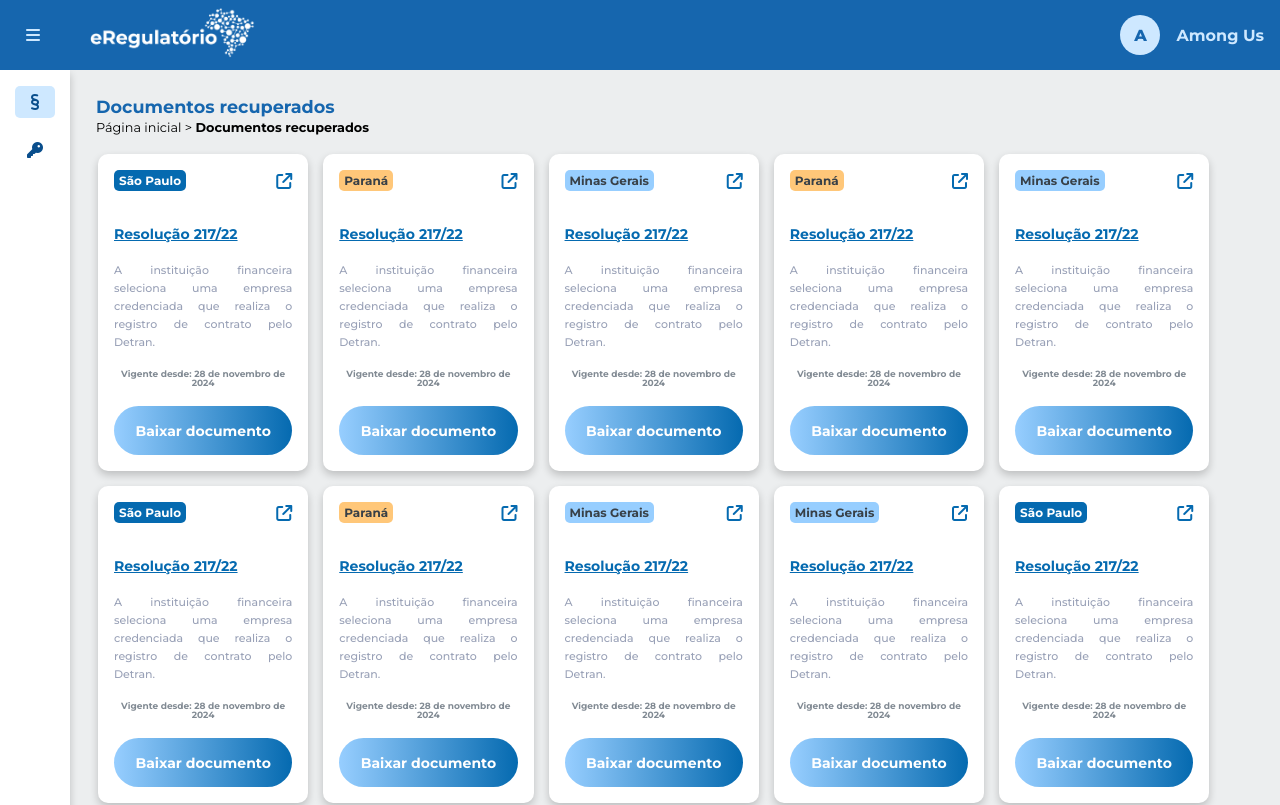
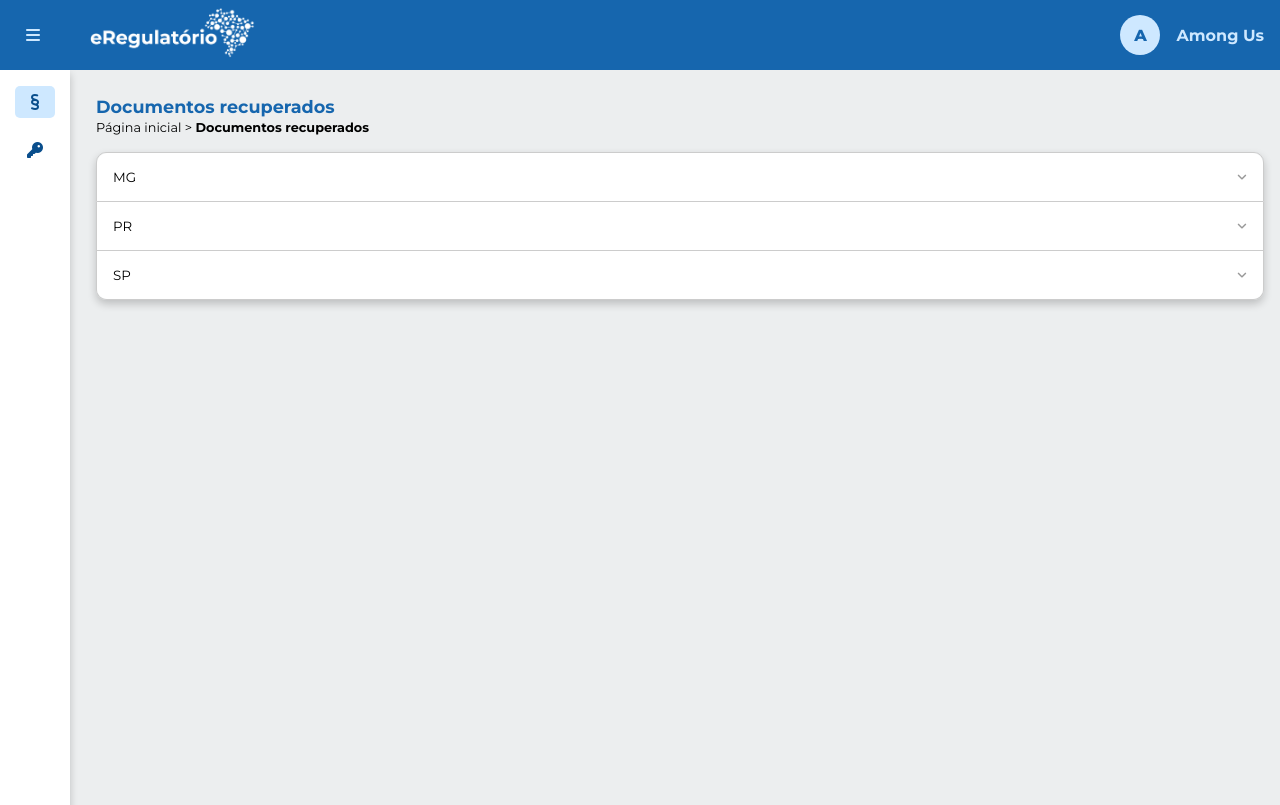
Before and after one commit to nicoledalarmelina/hackathon-among-us, an Angular app: page /documentos-recuperados in a window 1280 px wide. Shown: the top 805 px of the page. Built offline with nearby package versions, Linux system fonts and the light colour scheme.

Commit message:
feat: documentos recuperados

```diff
--- /dev/null
+++ b/src/app/core/models/documentos-recuperados/documentos-agrupados.model.ts
@@ -0,0 +1,6 @@
+import { DocumentoRecuperado } from "../dashboard/documento-recuperado.model";
+
+export class DocumentosAgrupados {
+    uf: string;
+    listaDocumentos: DocumentoRecuperado[];
+}
--- a/src/app/pages/documentos-recuperados/documentos-recuperados.component.html
+++ b/src/app/pages/documentos-recuperados/documentos-recuperados.component.html
@@ -1,7 +1,36 @@
 <div class="documentos-recuperados-page">
     <app-breadcrumb [page]="'Documentos recuperados'"></app-breadcrumb>
 
-    <div class="row mr-1 mb-1">
+    <cdk-accordion class="accordion mr-1">
+        @for (item of groupedDocs; track item; let index = $index) {
+        <cdk-accordion-item #accordionItem="cdkAccordionItem" class="accordion-item">
+            <button class="accordion-item-header" (click)="accordionItem.toggle()" tabindex="0"
+                [attr.id]="'accordion-header-' + index" [attr.aria-expanded]="accordionItem.expanded"
+                [attr.aria-controls]="'accordion-body-' + index">
+                {{ item.uf }}
+                <span class="accordion-item-description">
+                    <i class="fa-solid" [ngClass]="accordionItem.expanded ? 'fa-angle-up' : 'fa-angle-down'"></i>
+                </span>
+            </button>
+            @if(accordionItem.expanded) {
+            <div class="accordion-item-body" role="region" [style.display]="accordionItem.expanded ? '' : 'none'"
+                [attr.id]="'accordion-body-' + index" [attr.aria-labelledby]="'accordion-header-' + index">
+
+                <section class="docs-carousel">
+                    @for(documento of item.listaDocumentos; track documento) {
+                    <div class="document">
+                        <app-file-card [documento]="documento"></app-file-card>
+                    </div>
+                    }
+                </section>
+
+            </div>
+            }
+        </cdk-accordion-item>
+        }
+    </cdk-accordion>
+
+    <!-- <div class="row mr-1 mb-1">
         <section class="docs-carousel">
             @for(documento of listaDocumentos; track documento) {
             <div class="document">
@@ -9,5 +38,5 @@
             </div>
             }
         </section>
-    </div>
+    </div> -->
 </div>
--- a/src/app/pages/documentos-recuperados/documentos-recuperados.component.scss
+++ b/src/app/pages/documentos-recuperados/documentos-recuperados.component.scss
@@ -17,3 +17,64 @@
         width: 18%;
     }
 }
+
+.accordion {
+    display: block;
+    box-shadow: 0px 4px 8px rgba(0, 0, 0, 0.2);
+    border-radius: 10px;
+}
+
+.accordion-item {
+    display: block;
+    border: solid 1px #ccc;
+}
+
+.accordion-item+.accordion-item {
+    border-top: none;
+}
+
+.accordion-item-header {
+    display: flex;
+    align-items: center;
+    justify-content: space-between;
+    width: 100%;
+    background: none;
+    border: none;
+    padding: 16px;
+    text-align: left;
+    background-color: #FFF;
+}
+
+.accordion-item-description {
+    font-size: 0.85em;
+    color: #999;
+}
+
+.accordion-item-body {
+    padding: 16px;
+}
+
+.accordion-item-header:hover {
+    cursor: pointer;
+    background-color: #eee;
+}
+
+.accordion-item:first-child {
+    border-top-left-radius: 10px;
+    border-top-right-radius: 10px;
+
+    .accordion-item-header {
+        border-top-left-radius: 10px;
+        border-top-right-radius: 10px;
+    }
+}
+
+.accordion-item:last-child {
+    border-bottom-left-radius: 10px;
+    border-bottom-right-radius: 10px;
+
+    .accordion-item-header {
+        border-bottom-left-radius: 10px;
+        border-bottom-right-radius: 10px;
+    }
+}
--- a/src/app/pages/documentos-recuperados/documentos-recuperados.component.ts
+++ b/src/app/pages/documentos-recuperados/documentos-recuperados.component.ts
@@ -1,19 +1,30 @@
-import { Component } from '@angular/core';
+import { Component, OnInit } from '@angular/core';
 import { BreadcrumbComponent } from '../../shared/components/breadcrumb/breadcrumb.component';
 import { DocumentoRecuperado } from '../../core/models/dashboard/documento-recuperado.model';
 import { FileCardComponent } from '../../shared/components/file-card/file-card.component';
+import { CdkAccordionModule } from '@angular/cdk/accordion';
+import { CommonModule, NgClass } from '@angular/common';
+import { DocumentosAgrupados } from '../../core/models/documentos-recuperados/documentos-agrupados.model';
 
 @Component({
   selector: 'app-documentos-recuperados',
   standalone: true,
   imports: [
+    CommonModule,
+    NgClass,
+    CdkAccordionModule,
     BreadcrumbComponent,
     FileCardComponent
   ],
   templateUrl: './documentos-recuperados.component.html',
   styleUrl: './documentos-recuperados.component.scss'
 })
-export class DocumentosRecuperadosComponent {
+export class DocumentosRecuperadosComponent implements OnInit {
+  items = ['Item 1', 'Item 2', 'Item 3', 'Item 4', 'Item 5'];
+  expandedIndex = 0;
+  groupedDocs: DocumentosAgrupados[];
+
+
   listaDocumentos: DocumentoRecuperado[] = [
     <DocumentoRecuperado>{
       titulo: "Resolução 217/22",
@@ -100,4 +111,40 @@ export class DocumentosRecuperadosComponent {
       base64: ""
     },
   ];
+
+  ngOnInit(): void {
+    this.groupDocsByUF()
+  }
+
+  groupDocsByUF() {
+    // const grouped = this.listaDocumentos.reduce((acc, obj) => {
+    //   (acc[obj.uf] = acc[obj.uf] || []).push(obj);
+    //   return acc;
+    // }, {} as { [key: string]: DocumentoRecuperado[] });
+
+    // console.log(grouped)
+
+    this.groupedDocs = Object.keys(this.listaDocumentos.reduce((acc, product) => {
+      (acc[product.uf] = acc[product.uf] || []).push(product);
+      return acc;
+    }, {} as { [key: string]: DocumentoRecuperado[] }))
+      .map(uf => ({
+        uf: uf,
+        listaDocumentos: this.listaDocumentos.filter(doc => doc.uf === uf)
+      }));
+
+    this.groupedDocs.sort((a, b) => {
+      if (a.uf < b.uf) {
+        return -1;
+      } else if (a.uf > b.uf) {
+        return 1;
+      } else {
+        return 0;
+      }
+    });
+
+    console.log(this.groupedDocs);
+
+  }
+
 }
```
